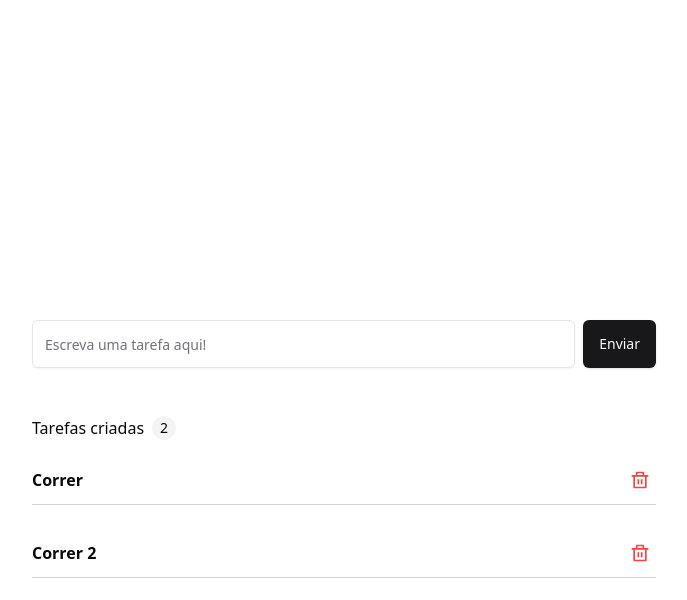
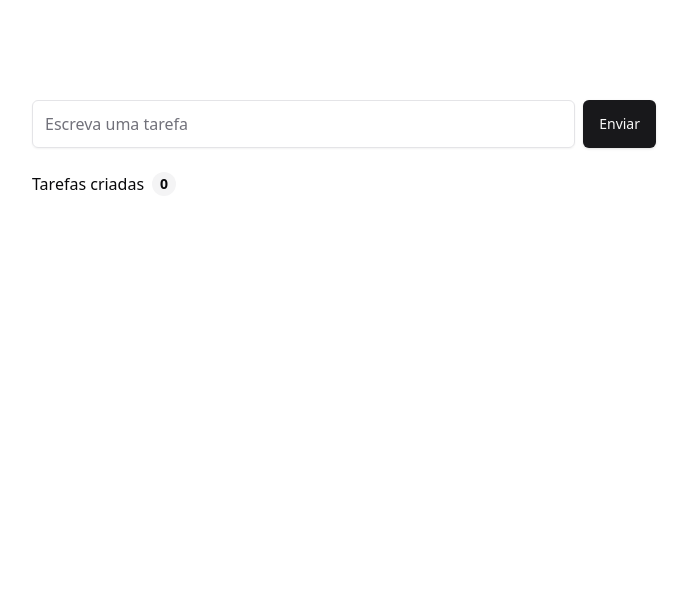
Before and after one commit to thiagomarim/to-do-list, a React (Vite) app: page / in a window 1280 px wide. Shown: the top 600 px of the page, without its empty margins (296-983 px from the left). Built offline with nearby package versions, Linux system fonts and the light colour scheme.

Commit message:
style: add new container size and scrollbar color

```diff
--- a/src/App.tsx
+++ b/src/App.tsx
@@ -9,16 +9,7 @@ export interface TasksProps {
 }
 
 export default function App() {
-  const [tasks, setTasks] = useState<TasksProps[]>([
-    {
-      id: "0",
-      text: "Correr",
-    },
-    {
-      id: "1",
-      text: "Correr 2",
-    },
-  ]);
+  const [tasks, setTasks] = useState<TasksProps[]>([]);
   const [input, setInput] = useState("");
 
   function handleSubmit(event: FormEvent) {
@@ -41,28 +32,33 @@ export default function App() {
   }
 
   return (
-    <section className="container flex flex-col justify-center w-full mt-80">
-      <form onSubmit={handleSubmit} className="flex items-center w-full gap-2">
+    <main className="flex items-center justify-center h-screen">
+      <section className="container flex flex-col w-full min-h-[600px]">
+        <form
+          onSubmit={handleSubmit}
+          className="flex items-center w-full gap-2"
+        >
           <Input
             onChange={(event) => setInput(event.target.value)}
-          placeholder="Escreva uma tarefa aqui!"
-          className="h-12"
+            placeholder="Escreva uma tarefa"
+            className="h-12 text-base"
             required
             value={input}
           />
           <Button className="h-12">Enviar</Button>
         </form>
 
-      <div className="mt-12 flex items-center gap-2 w-full">
+        <div className="mt-6 flex items-center gap-2 w-full">
           <span>Tarefas criadas</span>
           <div className="flex items-center justify-center size-6 bg-zinc-100 rounded-full">
-          <span className="text-sm">{tasks.length}</span>
+            <span className="text-sm font-semibold">{tasks.length}</span>
           </div>
         </div>
 
-      <div className="mt-6 w-full">
+        <div className="mt-12 w-full max-h-[400px] overflow-auto">
           <TasksCard tasks={tasks} handleDelete={deleteTaskById} />
         </div>
       </section>
+    </main>
   );
 }
--- a/src/components/tasks-card.tsx
+++ b/src/components/tasks-card.tsx
@@ -8,7 +8,7 @@ interface TasksCardProps {
 
 export default function TasksCard({ tasks, handleDelete }: TasksCardProps) {
   return (
-    <section className="flex flex-col gap-8">
+    <div className="flex flex-col gap-8">
       {tasks.map((task) => (
         <div key={task.id} className="border-b border-zinc-300">
           <div className="mb-2 flex items-center justify-between">
@@ -22,6 +22,6 @@ export default function TasksCard({ tasks, handleDelete }: TasksCardProps) {
           </div>
         </div>
       ))}
-    </section>
+    </div>
   );
 }
--- a/src/index.css
+++ b/src/index.css
@@ -78,3 +78,12 @@
 .container {
   @apply max-w-[640px] mx-auto px-2;
 }
+
+*::-webkit-scrollbar {
+  width: 6px;
+}
+
+*::-webkit-scrollbar-thumb {
+  background-color: #d4d4d8;
+  border-radius: 14px;
+}
```
Lines whose indentation alone changed are shown as unchanged.
